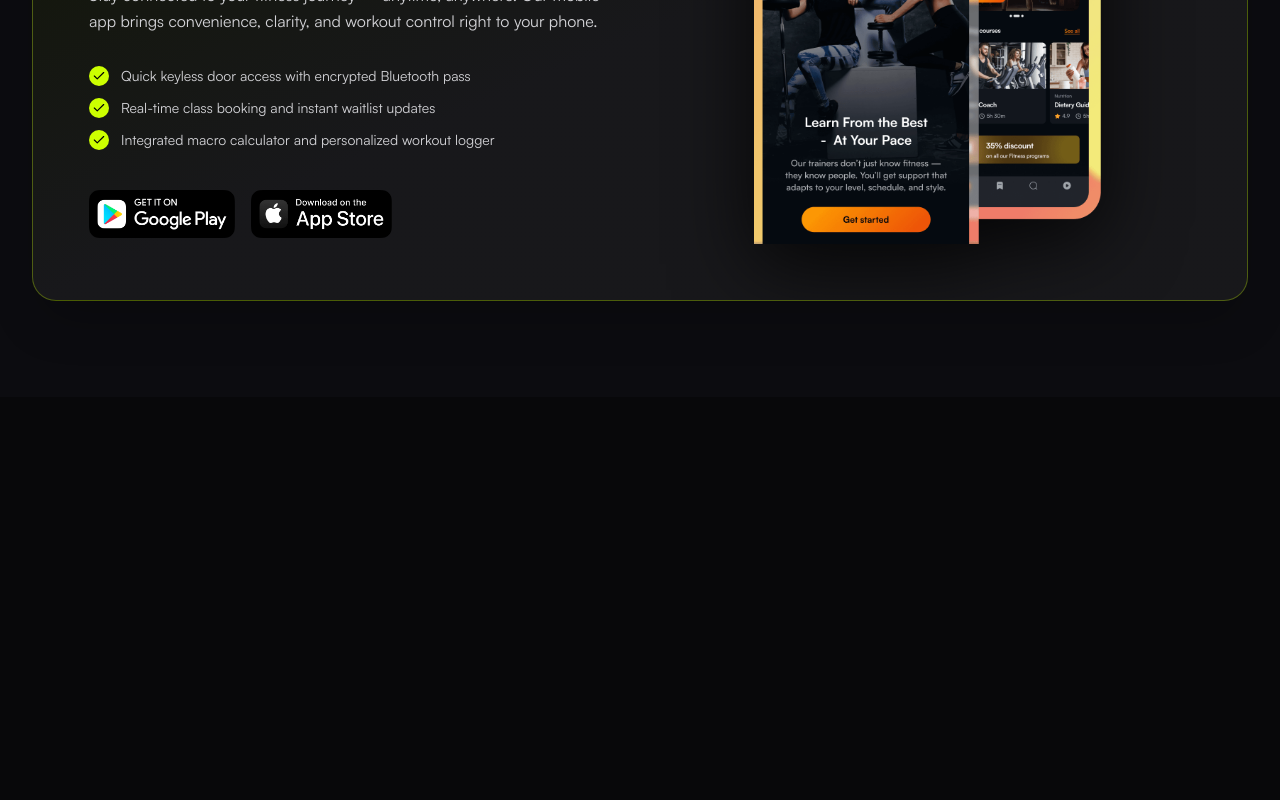
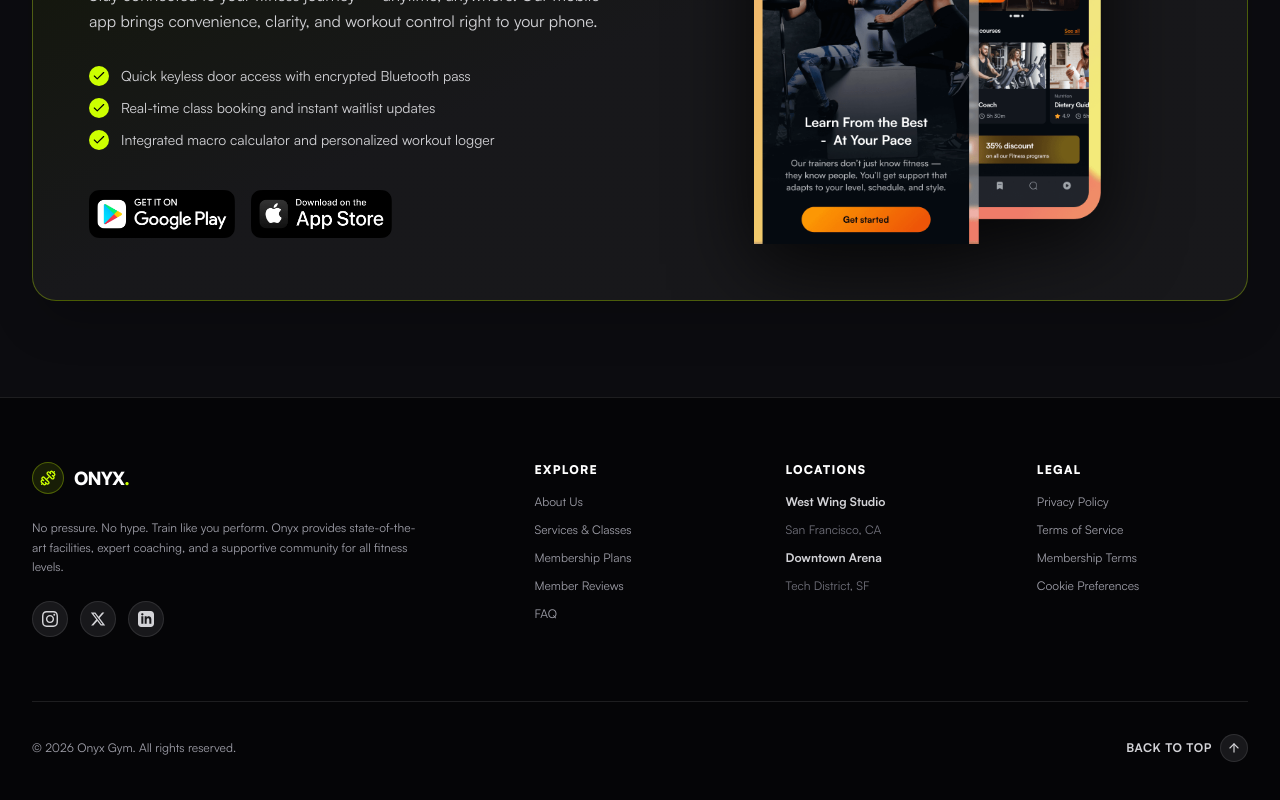
Before and after one commit to CodeArtisanRiz/Onyx, a React (Vite) app: page / in a window 1280 px wide. Shown: the part 9846-10646 px from the top of the page. Before the commit the page ends 10243 px from the top, so only its background shows below. Built offline with nearby package versions, Linux system fonts and the light colour scheme.

Commit message:
Build complete Onyx landing page from scratch with all 14 components in pure React+TS

```diff
--- a/src/App.tsx
+++ b/src/App.tsx
@@ -11,6 +11,7 @@
 import { FaqSection } from '@/components/FaqSection'
 import { ContactSection } from '@/components/ContactSection'
 import { AppDownloadSection } from '@/components/AppDownloadSection'
+import { Footer } from '@/components/Footer'
 
 function App() {
   return (
@@ -30,6 +31,7 @@
         <ContactSection />
         <AppDownloadSection />
       </main>
+      <Footer />
     </div>
   )
 }
--- /dev/null
+++ b/src/components/Footer.tsx
@@ -0,0 +1,98 @@
+import React from 'react'
+import { ArrowUp, Dumbbell } from 'lucide-react'
+
+export const Footer: React.FC = () => {
+  const scrollToTop = () => {
+    window.scrollTo({ top: 0, behavior: 'smooth' })
+  }
+
+  return (
+    <footer className="bg-[#050507] border-t border-white/10 pt-16 pb-12 text-zinc-400">
+      <div className="max-w-7xl mx-auto px-4 sm:px-6 lg:px-8">
+
+        {/* Top Grid */}
+        <div className="grid grid-cols-1 md:grid-cols-5 gap-10 mb-16">
+
+          {/* Logo Column */}
+          <div className="md:col-span-2 space-y-6">
+            <a href="#" className="flex items-center gap-2.5 group">
+              <div className="w-8 h-8 rounded-full bg-[#ccff00]/10 border border-[#ccff00]/30 flex items-center justify-center group-hover:scale-105 transition-transform">
+                <Dumbbell className="w-4 h-4 text-[#ccff00]" />
+              </div>
+              <span className="text-lg font-black tracking-tighter text-white uppercase font-sans">
+                ONYX<span className="text-[#ccff00]">.</span>
+              </span>
+            </a>
+
+            <p className="text-xs leading-relaxed max-w-sm text-zinc-400 font-sans">
+              No pressure. No hype. Train like you perform. Onyx provides state-of-the-art facilities, expert coaching, and a supportive community for all fitness levels.
+            </p>
+
+            <div className="flex gap-3">
+              <a href="#" aria-label="Instagram" className="w-9 h-9 rounded-full bg-zinc-900 border border-white/10 flex items-center justify-center text-zinc-300 hover:text-[#ccff00] hover:border-[#ccff00]/40 transition-colors">
+                <svg className="w-4 h-4 fill-current" viewBox="0 0 24 24"><path d="M12 2.163c3.204 0 3.584.012 4.85.07 3.252.148 4.771 1.691 4.919 4.919.058 1.265.069 1.645.069 4.849 0 3.205-.012 3.584-.069 4.849-.149 3.225-1.664 4.771-4.919 4.919-1.266.058-1.644.07-4.85.07-3.204 0-3.584-.012-4.849-.07-3.26-.149-4.771-1.699-4.919-4.92-.058-1.265-.07-1.644-.07-4.849 0-3.204.013-3.583.07-4.849.149-3.227 1.664-4.771 4.919-4.919 1.266-.057 1.645-.069 4.849-.069zm0-2.163c-3.259 0-3.667.014-4.947.072-4.358.2-6.78 2.618-6.98 6.98-.059 1.281-.073 1.689-.073 4.948 0 3.259.014 3.668.072 4.948.2 4.358 2.618 6.78 6.98 6.98 1.281.058 1.689.072 4.948.072 3.259 0 3.668-.014 4.948-.072 4.354-.2 6.782-2.618 6.979-6.98.059-1.28.073-1.689.073-4.948 0-3.259-.014-3.667-.072-4.947-.196-4.354-2.617-6.78-6.979-6.98-1.281-.059-1.69-.073-4.949-.073zm0 5.838c-3.403 0-6.162 2.759-6.162 6.162s2.759 6.163 6.162 6.163 6.162-2.759 6.162-6.163c0-3.403-2.759-6.162-6.162-6.162zm0 10.162c-2.209 0-4-1.79-4-4 0-2.209 1.791-4 4-4s4 1.791 4 4c0 2.21-1.791 4-4 4zm6.406-11.845c-.796 0-1.441.645-1.441 1.44s.645 1.44 1.441 1.44c.795 0 1.439-.645 1.439-1.44s-.644-1.44-1.439-1.44z"/></svg>
+              </a>
+              <a href="#" aria-label="X" className="w-9 h-9 rounded-full bg-zinc-900 border border-white/10 flex items-center justify-center text-zinc-300 hover:text-[#ccff00] hover:border-[#ccff00]/40 transition-colors">
+                <svg className="w-4 h-4 fill-current" viewBox="0 0 24 24"><path d="M18.244 2.25h3.308l-7.227 8.26 8.502 11.24H16.17l-5.214-6.817L4.99 21.75H1.68l7.73-8.835L1.254 2.25H8.08l4.713 6.231zm-1.161 17.52h1.833L7.084 4.126H5.117z"/></svg>
+              </a>
+              <a href="#" aria-label="LinkedIn" className="w-9 h-9 rounded-full bg-zinc-900 border border-white/10 flex items-center justify-center text-zinc-300 hover:text-[#ccff00] hover:border-[#ccff00]/40 transition-colors">
+                <svg className="w-4 h-4 fill-current" viewBox="0 0 24 24"><path d="M19 0h-14c-2.761 0-5 2.239-5 5v14c0 2.761 2.239 5 5 5h14c2.762 0 5-2.239 5-5v-14c0-2.761-2.238-5-5-5zm-11 19h-3v-11h3v11zm-1.5-12.268c-.966 0-1.75-.79-1.75-1.764s.784-1.764 1.75-1.764 1.75.79 1.75 1.764-.783 1.764-1.75 1.764zm13.5 12.268h-3v-5.604c0-3.368-4-3.113-4 0v5.604h-3v-11h3v1.765c1.396-2.586 7-2.777 7 2.476v6.759z"/></svg>
+              </a>
+            </div>
+          </div>
+
+          {/* Quick Links */}
+          <div>
+            <h4 className="text-xs font-black text-white uppercase tracking-widest mb-4 font-sans">EXPLORE</h4>
+            <ul className="space-y-3 text-xs font-sans">
+              <li><a href="#about" className="hover:text-[#ccff00] transition-colors">About Us</a></li>
+              <li><a href="#services" className="hover:text-[#ccff00] transition-colors">Services & Classes</a></li>
+              <li><a href="#pricing" className="hover:text-[#ccff00] transition-colors">Membership Plans</a></li>
+              <li><a href="#testimonials" className="hover:text-[#ccff00] transition-colors">Member Reviews</a></li>
+              <li><a href="#faq" className="hover:text-[#ccff00] transition-colors">FAQ</a></li>
+            </ul>
+          </div>
+
+          <div>
+            <h4 className="text-xs font-black text-white uppercase tracking-widest mb-4 font-sans">LOCATIONS</h4>
+            <ul className="space-y-3 text-xs font-sans">
+              <li><span className="text-zinc-300 font-semibold">West Wing Studio</span></li>
+              <li className="text-zinc-500">San Francisco, CA</li>
+              <li><span className="text-zinc-300 font-semibold">Downtown Arena</span></li>
+              <li className="text-zinc-500">Tech District, SF</li>
+            </ul>
+          </div>
+
+          <div>
+            <h4 className="text-xs font-black text-white uppercase tracking-widest mb-4 font-sans">LEGAL</h4>
+            <ul className="space-y-3 text-xs font-sans">
+              <li><a href="#" className="hover:text-[#ccff00] transition-colors">Privacy Policy</a></li>
+              <li><a href="#" className="hover:text-[#ccff00] transition-colors">Terms of Service</a></li>
+              <li><a href="#" className="hover:text-[#ccff00] transition-colors">Membership Terms</a></li>
+              <li><a href="#" className="hover:text-[#ccff00] transition-colors">Cookie Preferences</a></li>
+            </ul>
+          </div>
+
+        </div>
+
+        {/* Bottom Bar */}
+        <div className="pt-8 border-t border-white/10 flex flex-col sm:flex-row items-center justify-between gap-4 text-xs font-sans">
+          <div className="text-zinc-400 font-sans">
+            © 2026 Onyx Gym. All rights reserved.
+          </div>
+
+          <button
+            onClick={scrollToTop}
+            className="inline-flex items-center gap-2 text-zinc-300 hover:text-[#ccff00] font-bold uppercase tracking-wider transition-colors cursor-pointer font-sans"
+          >
+            <span>BACK TO TOP</span>
+            <div className="w-7 h-7 rounded-full bg-zinc-900 border border-white/10 flex items-center justify-center">
+              <ArrowUp className="w-3.5 h-3.5" />
+            </div>
+          </button>
+        </div>
+
+      </div>
+    </footer>
+  )
+}
```
